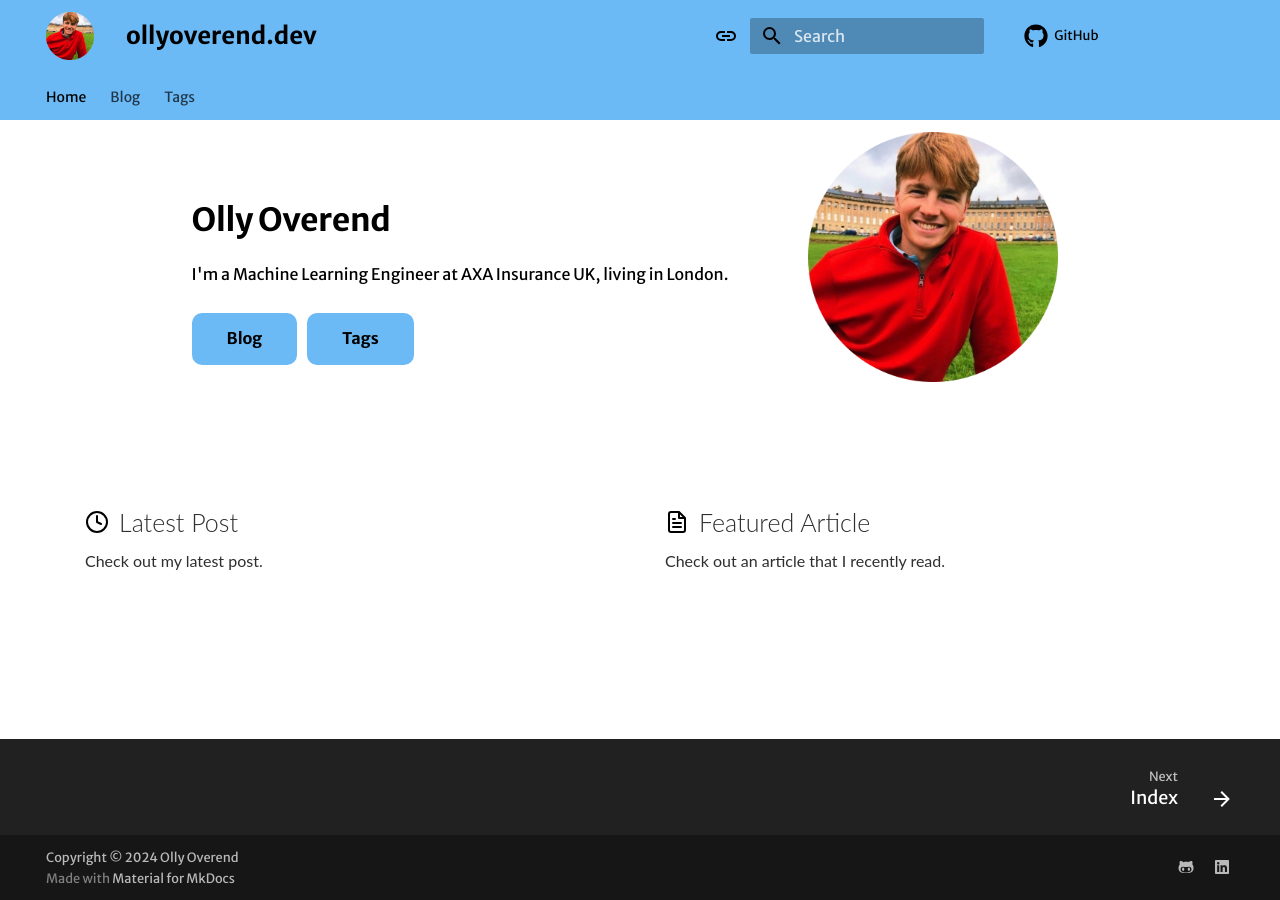
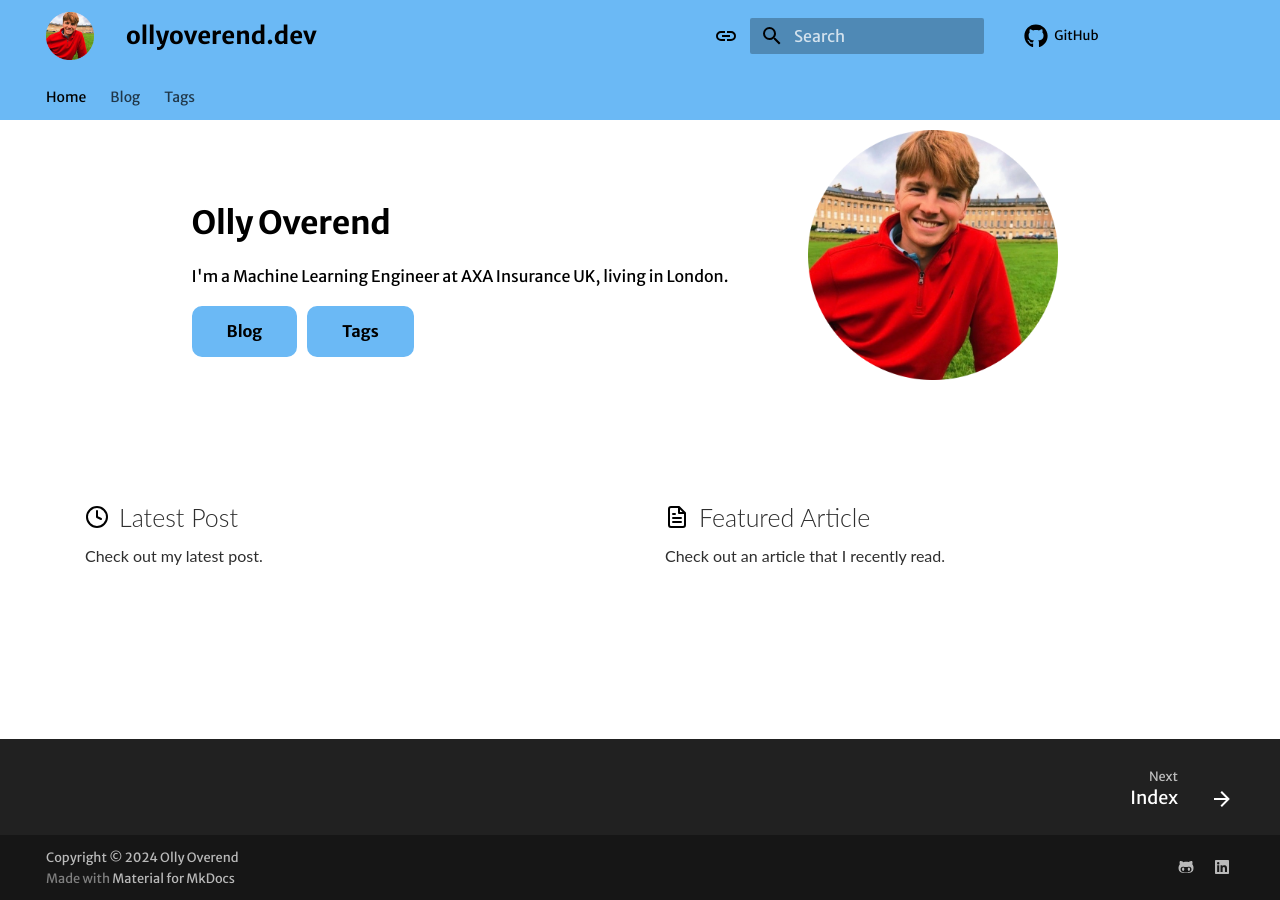
Before and after one commit to OliverOverend/ollyoverend.dev, an MkDocs documentation site: the page built from docs/index.md, in a window 1280 px wide. Built offline with MkDocs 1.6.1 and Material for MkDocs 9.7.7, drawn with Linux system fonts in a browser that asks for light colours; some web fonts are replaced; comment, search, counter and statistics services are not loaded.

Commit message:
Removes margin-top and color from md-button styles for cleaner button appearance

```diff
--- a/assets/home.html
+++ b/assets/home.html
@@ -31,9 +31,7 @@
 
     .tx-hero .md-button {
         border-radius: 10px;
-        margin-top: .5rem;
         margin-right: .5rem;
-        color: var(--md-primary-bg-color);
     }
 
     .tx-hero .md-button--primary {
```
